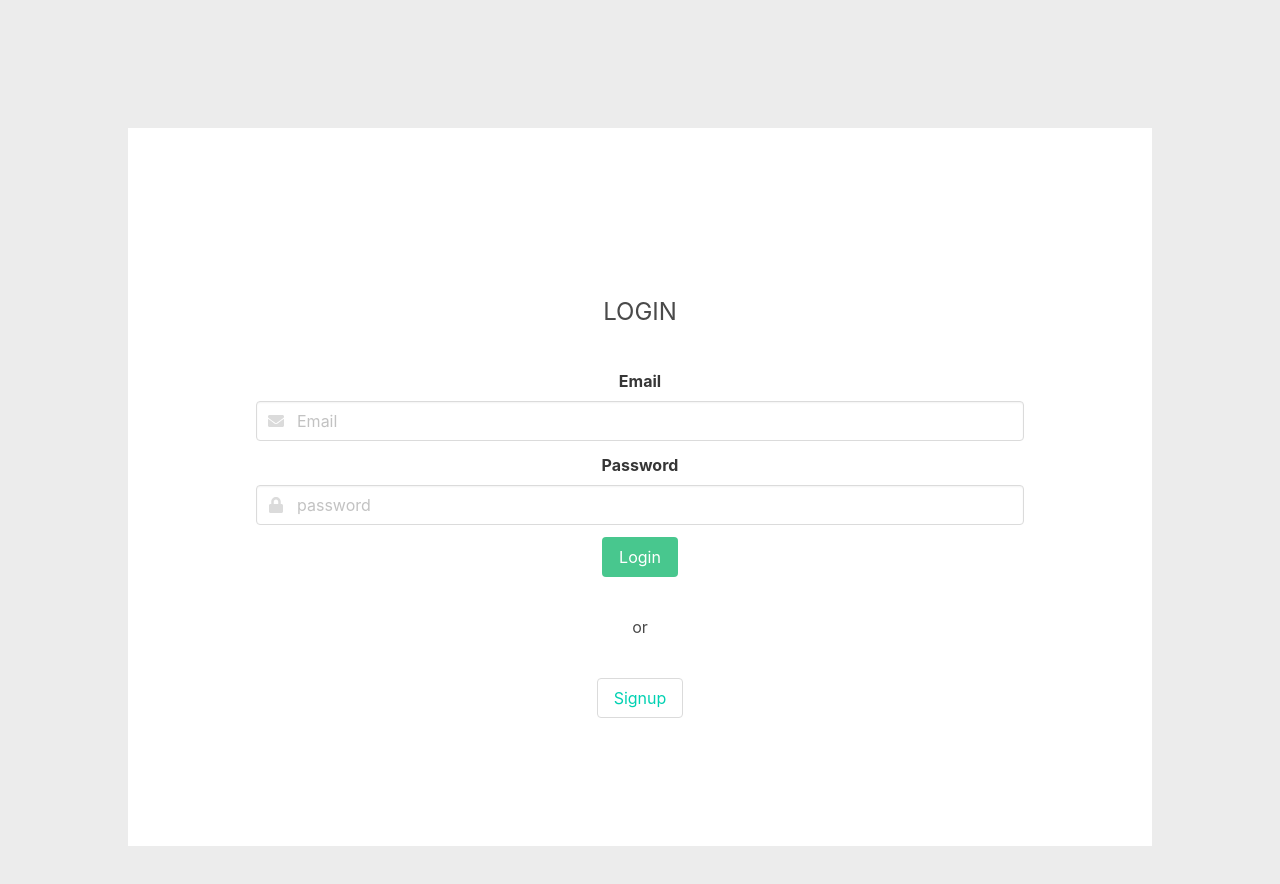
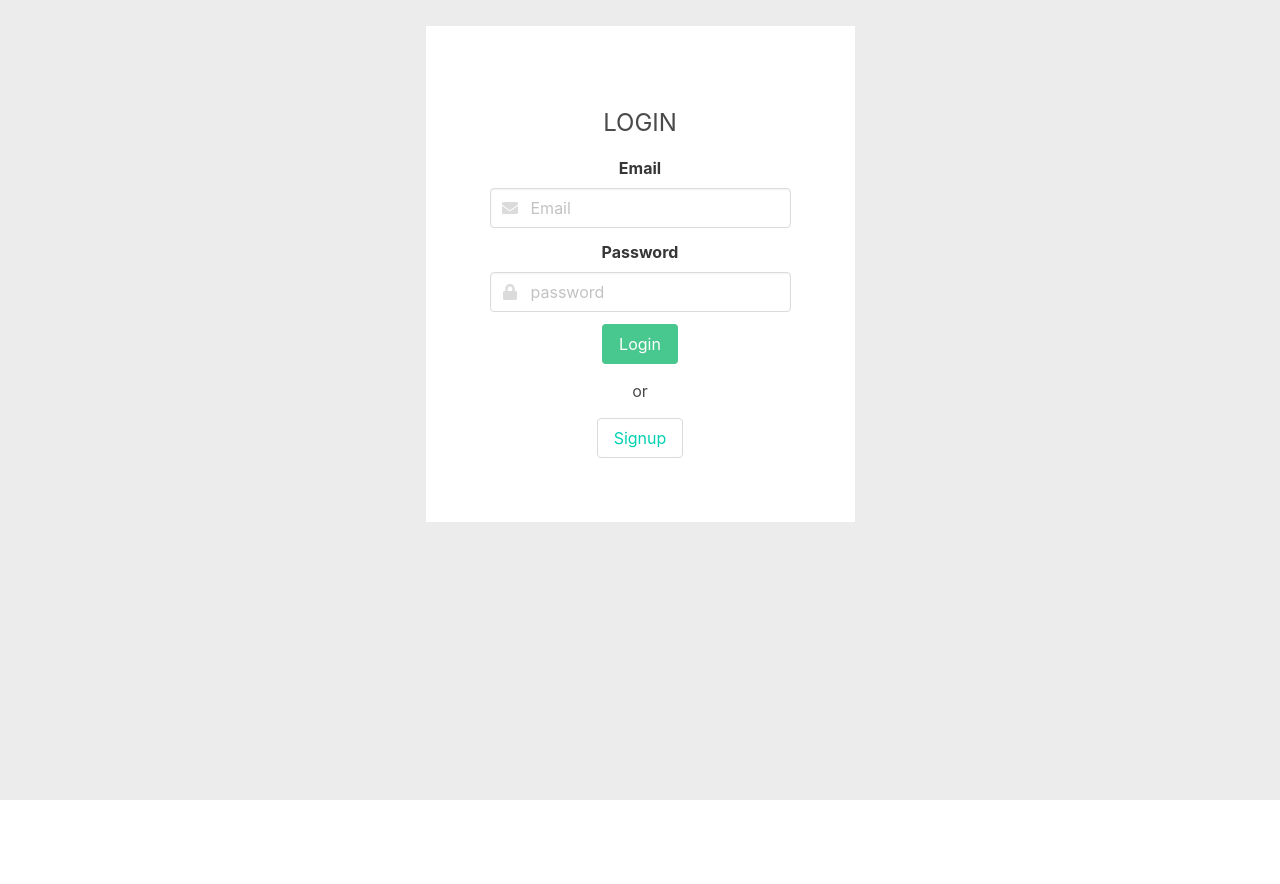
Before and after one commit to Tresor11/final-capstone, a React (Create React App) app: page /login in a window 1280 px wide. Shown: the top 884 px of the page. After the commit the page ends 800 px from the top, so only its background shows below. Built offline with nearby package versions, Linux system fonts and the light colour scheme.

Commit message:
improve the forms display

```diff
--- a/src/styles/_login.scss
+++ b/src/styles/_login.scss
@@ -1,16 +1,18 @@
 .wrap {
   display: flex;
   justify-content: center;
+  height: 100%;
+  width: 100%;
   align-items: center;
 }
 
 .login-form {
-  width: 80%;
-  height: 80%;
+  width: auto;
+  height: auto;
   background-color: white;
   text-align: center;
-  margin: 10% 0;
-  padding: 10%;
+  margin: 2% 0;
+  padding: 5%;
 
   h4 {
     padding: 5% 0%;
--- a/src/styles/_signup.scss
+++ b/src/styles/_signup.scss
@@ -2,15 +2,17 @@
   display: flex;
   justify-content: center;
   align-items: center;
+  width: 100%;
+  height: 100%;
 }
 
 .signup-form {
-  width: 80%;
-  height: 80%;
+  width: auto;
+  height: auto;
   background-color: white;
   text-align: center;
-  margin: 10% 0;
-  padding: 10%;
+  margin: 2% 0;
+  padding: 5%;
 
   h4 {
     padding: 5% 0%;
```
